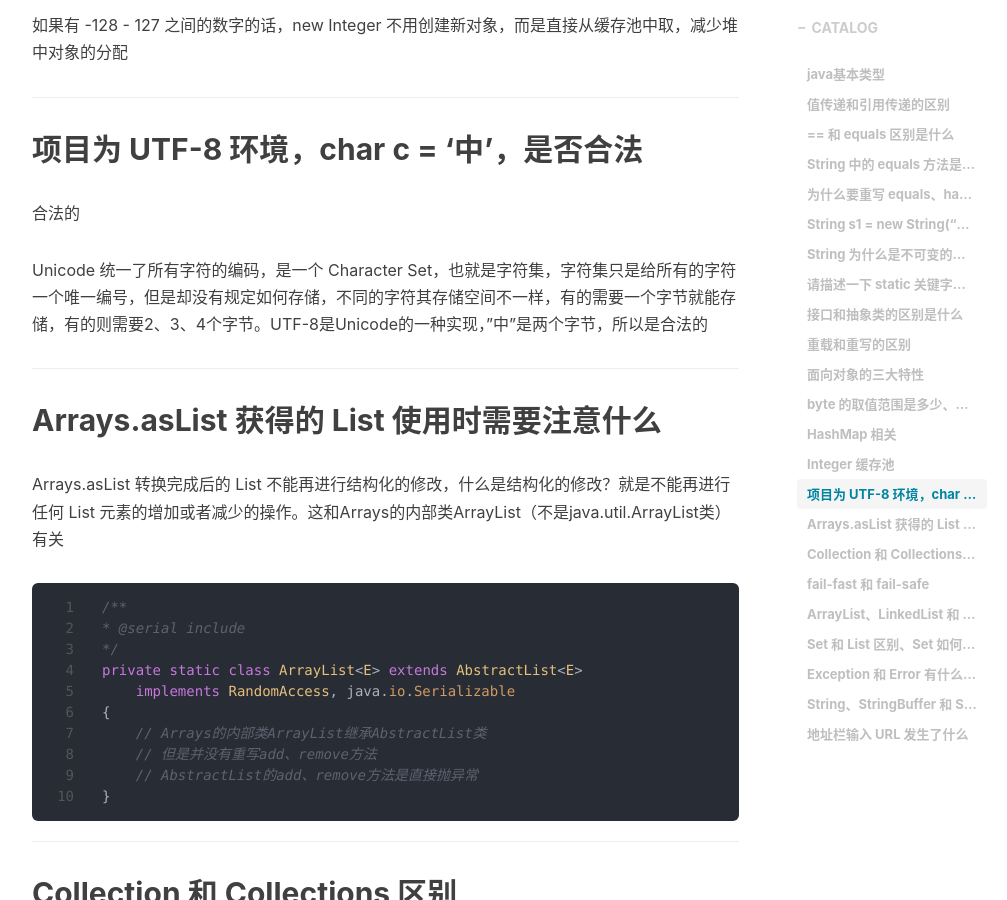
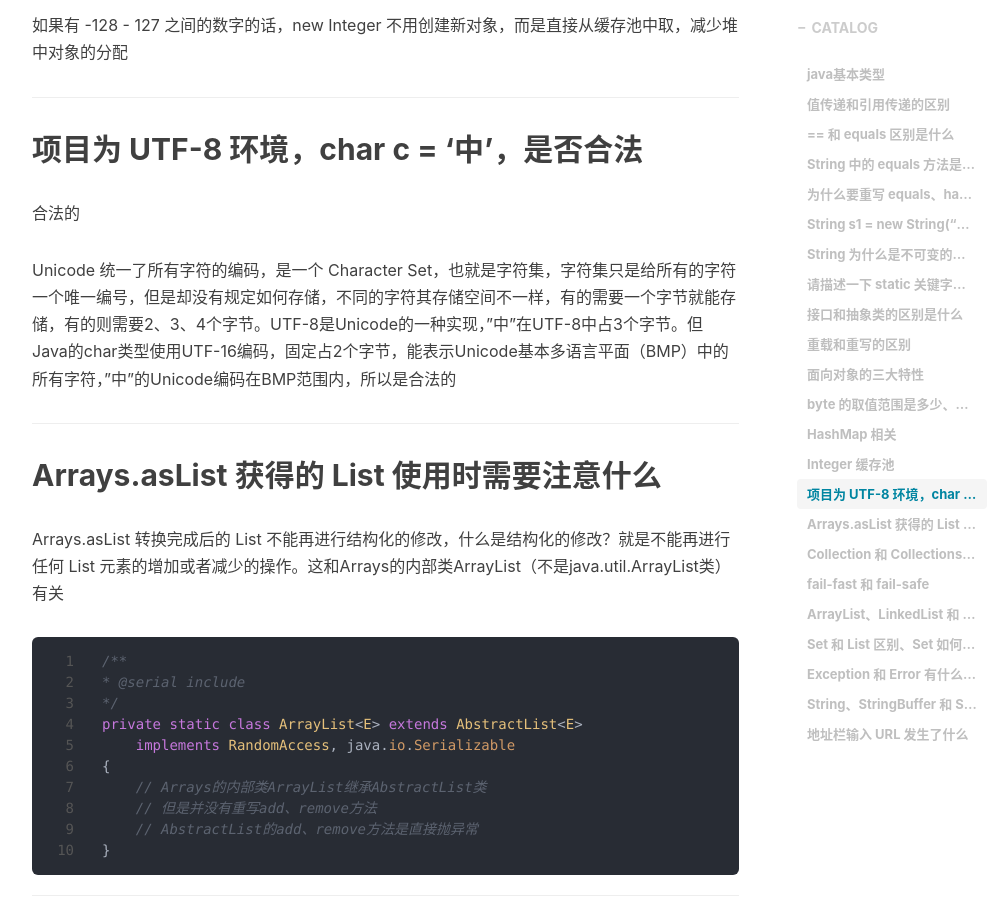
Before and after one commit to zxNchuPG/zxNchuPG.github.io, a Jekyll site: the page built from _posts/2020-07-28-面试问题java版-Ⅰ.markdown, in a window 1280 px wide and 900 px high, scrolled down 9596 px. Shown: the whole window, without its empty margins (233-1240 px from the left). Built offline with Jekyll 4.4.1, drawn with Linux system fonts in a browser that asks for light colours; nearby versions of some CDN libraries; comment, search, counter and statistics services are not loaded.

```diff
--- a/_posts/2020-07-28-面试问题java版-Ⅰ.markdown
+++ b/_posts/2020-07-28-面试问题java版-Ⅰ.markdown
@@ -329,7 +329,7 @@ private static class IntegerCache {
 
 合法的
 
-Unicode 统一了所有字符的编码，是一个 Character Set，也就是字符集，字符集只是给所有的字符一个唯一编号，但是却没有规定如何存储，不同的字符其存储空间不一样，有的需要一个字节就能存储，有的则需要2、3、4个字节。UTF-8是Unicode的一种实现，"中"是两个字节，所以是合法的
+Unicode 统一了所有字符的编码，是一个 Character Set，也就是字符集，字符集只是给所有的字符一个唯一编号，但是却没有规定如何存储，不同的字符其存储空间不一样，有的需要一个字节就能存储，有的则需要2、3、4个字节。UTF-8是Unicode的一种实现，"中"在UTF-8中占3个字节。但Java的char类型使用UTF-16编码，固定占2个字节，能表示Unicode基本多语言平面（BMP）中的所有字符，"中"的Unicode编码在BMP范围内，所以是合法的
 
 ---
 ## Arrays.asList 获得的 List 使用时需要注意什么
--- a/_posts/2025-10-17-redis数据结构.markdown
+++ b/_posts/2025-10-17-redis数据结构.markdown
@@ -62,7 +62,7 @@ struct __attribute__ ((__packed__)) sdshdrXX {
 
 ---
 
-### 问题一：为什么不用C原生字符串（chat*数组）
+### 问题一：为什么不用C原生字符串（char*数组）
 
 * 不能存储二进制数据：C 字符串以 \0 作为结束标志，若内容包含 \0（如图片、音频），会被误认为字符串结束
 * 长度获取低效：需要遍历整个字符串直到 \0，时间复杂度为 O(n)
--- a/_posts/2025-10-19-redis持久化.markdown
+++ b/_posts/2025-10-19-redis持久化.markdown
@@ -138,7 +138,7 @@ no # 由操作系统决定何时刷盘（通常依赖 OS 缓存，默认 30 秒
 
 ---
 
-### 问题二：RDB文件bgsave，是fork子线程，AOF刷盘是由谁操作
+### 问题二：RDB文件bgsave，是fork子进程，AOF刷盘是由谁操作
 
 AOF_BUF缓冲区的数据写入到 AOF 文件的操作，由**主进程**负责
 
--- a/_posts/2025-10-23-mysql查缺.markdown
+++ b/_posts/2025-10-23-mysql查缺.markdown
@@ -35,7 +35,7 @@ InnoDB 页，可以理解成 B+ 树的一个节点
 每个页中，存的是数据元素
 
 **非叶子节点：** 索引键 + 指针，指针指向新的 InnoDB 页，也就是页号
-**子节点：**
+**叶子节点：**
 
 1. 聚簇索引（主键索引），存完整行记录。聚簇索引核心：**索引即数据**
 
@@ -158,7 +158,7 @@ L：联合索引查询，（A，B），where B>2，不走索引，因为A没确
 
 ### 加减乘除
 
-where a+1 = 2，有运算的，索引实效
+where a+1 = 2，有运算的，索引失效
 
 ---
 
```
Also changed, not shown: other parts of _posts/2020-07-28-面试问题java版-Ⅰ.markdown (+1 -1 lines), other parts of _posts/2025-10-17-redis数据结构.markdown (+1 -1 lines).
